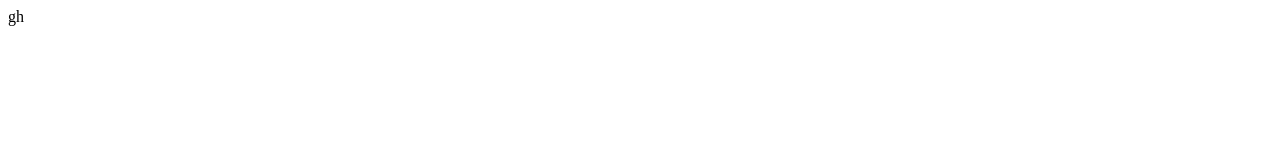
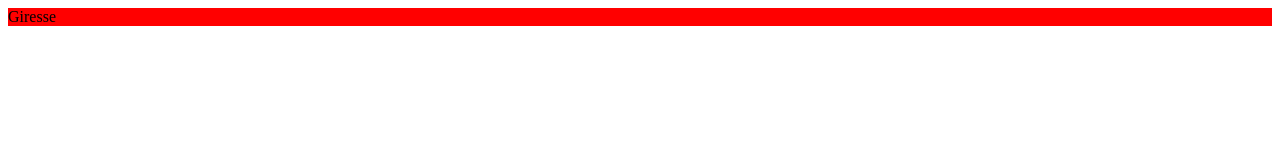
Before and after one commit to giressemulaja/cours-gm, a plain HTML site: page index.html in a window 1280 px wide. Drawn offline with Linux system fonts and the light colour scheme.

Commit message:
feat: this a new code

```diff
--- a/index.html
+++ b/index.html
@@ -9,7 +9,7 @@
 </head>
 <body>
     <!-- MDN grid -->
-    gh
+    <div>Giresse</div>
 
 
 </body>
--- a/style.css
+++ b/style.css
@@ -3,3 +3,8 @@
     /* list-style: none; */
     /* font-family: "popins", sans-serif; */
     /* alt shift f */
+
+
+  div{
+    background: red;
+  }
```
